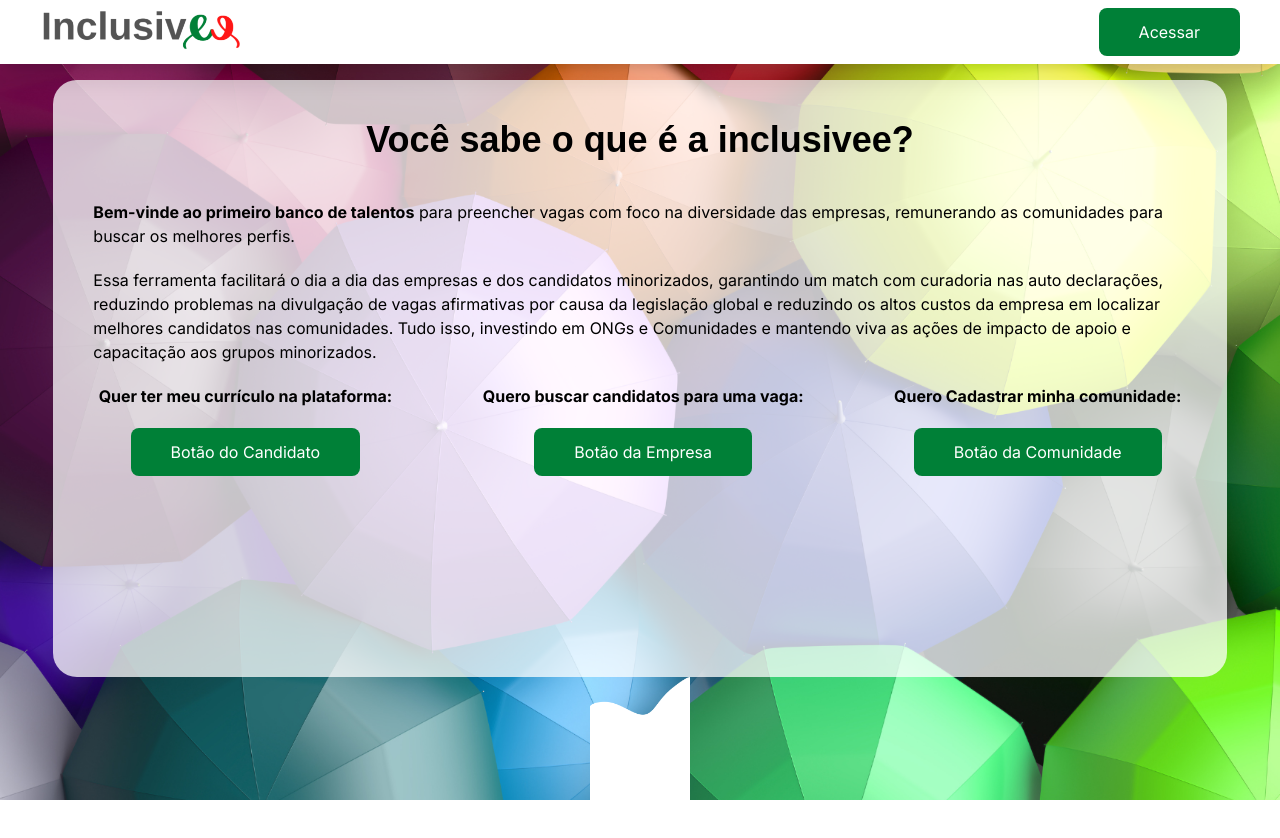
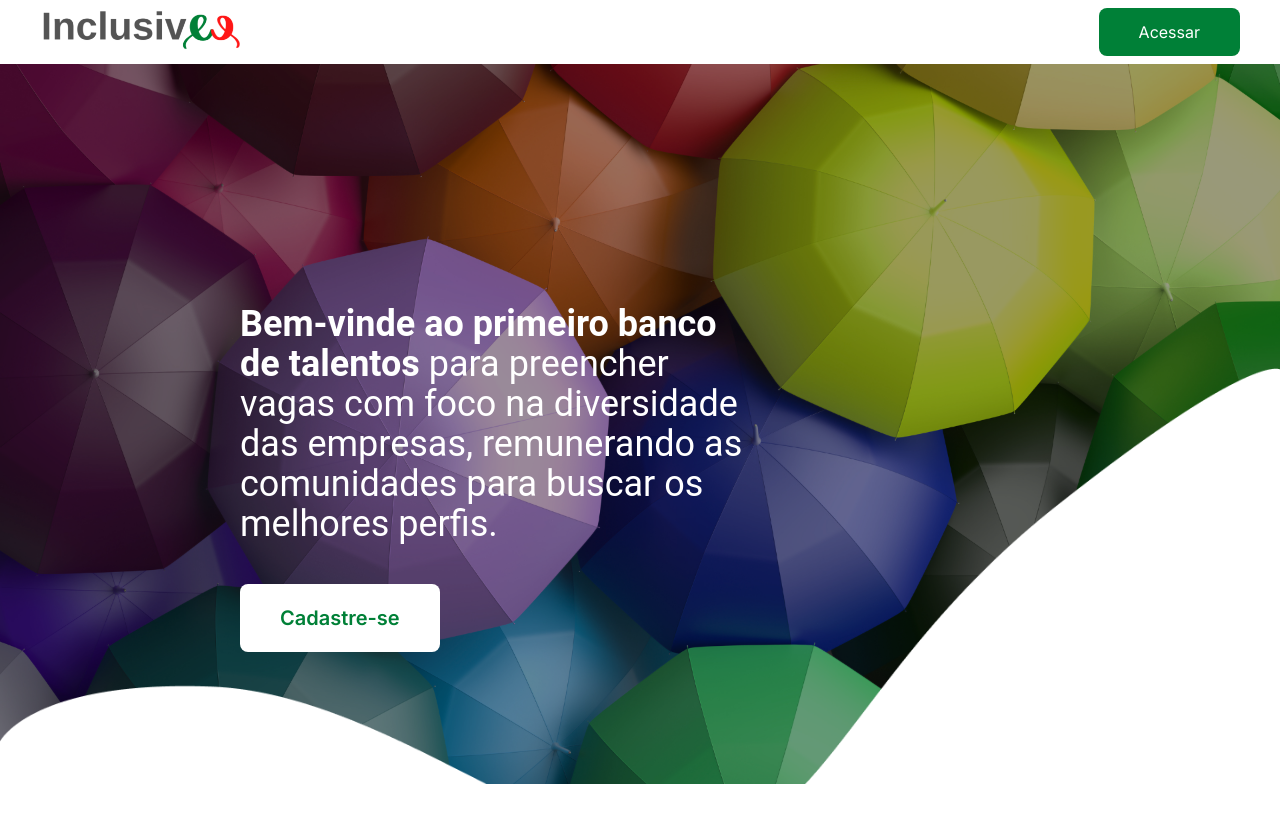
Before and after one commit to inclusivee/inclusivee, a Next.js app: page / in a window 1280 px wide. Shown: the top 838 px of the page. Before the commit the page ends 800 px from the top, so only its background shows below. Built offline with nearby package versions, Linux system fonts and the light colour scheme.

Commit message:
Infra: Create DB Postgres using prisma

```diff
--- /dev/null
+++ b/prettier.config.js
@@ -0,0 +1,3 @@
+module.exports = {
+    plugins: ['prettier-plugin-tailwindcss'],
+  }
--- a/src/app/globals.css
+++ b/src/app/globals.css
@@ -1,3 +1,4 @@
 @tailwind base;
 @tailwind components;
 @tailwind utilities;
+@import url('https://fonts.googleapis.com/css2?family=Roboto:wght@400;500;700&display=swap');
--- a/src/app/layout.tsx
+++ b/src/app/layout.tsx
@@ -24,15 +24,15 @@ export default function RootLayout({
       <head>
       <link rel="shortcut icon" href="/assets/image/logo-inclusivee.png" type="image/x-icon" />
       </head>
-      <body className={inter.className}>
-        <header className='bg-white flex justify-between  py-2 px-10 shadow-xl fixed top-0 left-0 right-0 '>
+      <body className={inter.className }>
+        <header className='bg-white flex justify-between  py-2 px-10 shadow-xl  '>
         <Link href={'/'}><Image src="/assets/image/Logo.png" alt="Logo Inclusivee" width={200} height={0} /></Link>
         <Link href={'/pages/login'}><Button className="bg-[#008037] text-white px-10 py-3 rounded-lg">Acessar</Button></Link>
         </header>
 
 
 
-        <main>{children}</main>
+        <main className='relative'>{children}</main>
 
 
        </body>
--- a/src/app/page.tsx
+++ b/src/app/page.tsx
@@ -1,74 +1,55 @@
-'use client'
 import Link from "next/link";
 import Button from "./components/Button";
 import Image from "next/image";
+import background from "../../public/assets/image/bg-home.png";
+import UnionSection from "../../public/assets/image/Union.png";
 
 export default function Home() {
   return (
     <>
-      <div className="bg-cover bg-no-repeat bg-[url('/assets/image/bg-home.png')] h-screen w-full  flex flex-col justify-center items-center text-left ">
-        <section className=" w-11/12 h-5/6 bg-white flex justify-start items-center mt-20 bg-opacity-75 rounded-3xl  flex-col text-left">
-          <h1 className="text-4xl font-extrabold font-[Arial] mt-10 mb-10 opa">
-            Você sabe o que é a inclusivee?
-          </h1>
-          <div className="mx-10">
-            <p className="mb-5 text-left">
-              <strong>Bem-vinde ao primeiro banco de talentos</strong> para
-              preencher vagas com foco na diversidade das empresas, remunerando
-              as comunidades para buscar os melhores perfis.
-            </p>
-            <p className="mb-5 text-left">
-              Essa ferramenta facilitará o dia a dia das empresas e dos
-              candidatos minorizados, garantindo um match com curadoria nas auto
-              declarações, reduzindo problemas na divulgação de vagas
-              afirmativas por causa da legislação global e reduzindo os altos
-              custos da empresa em localizar melhores candidatos nas
-              comunidades. Tudo isso, investindo em ONGs e Comunidades e
-              mantendo viva as ações de impacto de apoio e capacitação aos
-              grupos minorizados.
-            </p>
+      <div>
+        <section>
+          <div className="relative h-auto w-full ">
+            <Image
+              src={background}
+              alt="Imagem de Fundo"
+              style={{
+                width: "100%",
+                height: "100%",
+              }}
+            />
           </div>
-          <div className="w-full flex justify-around items-center">
-            <div className="flex flex-col justify-center items-center ">
-              <p className="mb-5 font-bold">
-                Quer ter meu currículo na plataforma:
+          <div className=" absolute  inset-0 h-auto w-full bg-black bg-opacity-40"></div>
+          <div className="lg:50 absolute inset-0  ml-60 flex h-auto w-auto  flex-col  sm:mt-20 md:mt-40  xl:mt-60">
+            <div className="flex w-3/6  flex-col font-sans  text-white sm:text-lg md:text-2xl lg:text-3xl xl:text-4xl 2xl:text-5xl ">
+              <p>
+                <strong>Bem-vinde ao primeiro banco de talentos</strong> para
+                preencher vagas com foco na diversidade das empresas,
+                remunerando as comunidades para buscar os melhores perfis.
               </p>
-              <Link href={"/pages/registryUser"}>
-                <Button className="bg-[#008037] text-white px-10 py-3 rounded-lg">
-                  Botão do Candidato
-                </Button>
-              </Link>
             </div>
-            <div className="flex flex-col justify-center items-center">
-              <p className="mb-5 font-bold">
-                Quero buscar candidatos para uma vaga:
-              </p>
-              <Link href={"/pages/registryUser"}>
-                <Button className="bg-[#008037] text-white px-10 py-3 rounded-lg">
-                  Botão da Empresa
-                </Button>
-              </Link>
-            </div>
-            <div className="flex flex-col justify-center items-center">
-              <p className="mb-5 font-bold">
-                Quero Cadastrar minha comunidade:
-              </p>
-              <Link href={"/pages/registryUser"}>
-                <Button className="bg-[#008037] text-white px-10 py-3 rounded-lg">
-                  Botão da Comunidade
-                </Button>
+            <div className="mt-10 flex">
+              <Link
+                href="@/pages/registryUser"
+                className="rounded-lg bg-white px-10 py-5 text-xl font-semibold text-[#008037]"
+              >
+                Cadastre-se
               </Link>
             </div>
           </div>
+
+          <div className="absolute inset-0 -top-20 mt-96 h-full w-full ">
+            <Image
+              alt="União das paginas"
+              src={UnionSection}
+              style={{
+                width: "100%",
+                height: "auto",
+              }}
+            />
+          </div>
         </section>
-      <section  className="flex flex-col">
-      <Image src="/assets/image/Union.png" alt="Union" width="100" height="100"/>
-
-
-
-      </section>
-
       </div>
-          </>
+    </>
   );
 }
--- a/src/app/pages/registryCurriculum/page.tsx
+++ b/src/app/pages/registryCurriculum/page.tsx
@@ -1,5 +1,3 @@
-'use client'
-
 import Form from "@/app/components/Form";
 import Link from "next/link";
 import Label from "@/app/components/Label";
--- a/tailwind.config.ts
+++ b/tailwind.config.ts
@@ -13,6 +13,9 @@ const config: Config = {
         'gradient-conic':
           'conic-gradient(from 180deg at 50% 50%, var(--tw-gradient-stops))',
       },
+      fontFamily: {
+        sans: ['Roboto', 'sans-serif'],
+      },
     },
   },
   plugins: [],
```
Also changed, not shown: package.json (+9 -3 lines), 2 other files (tests, documents, lock files or other folders).
